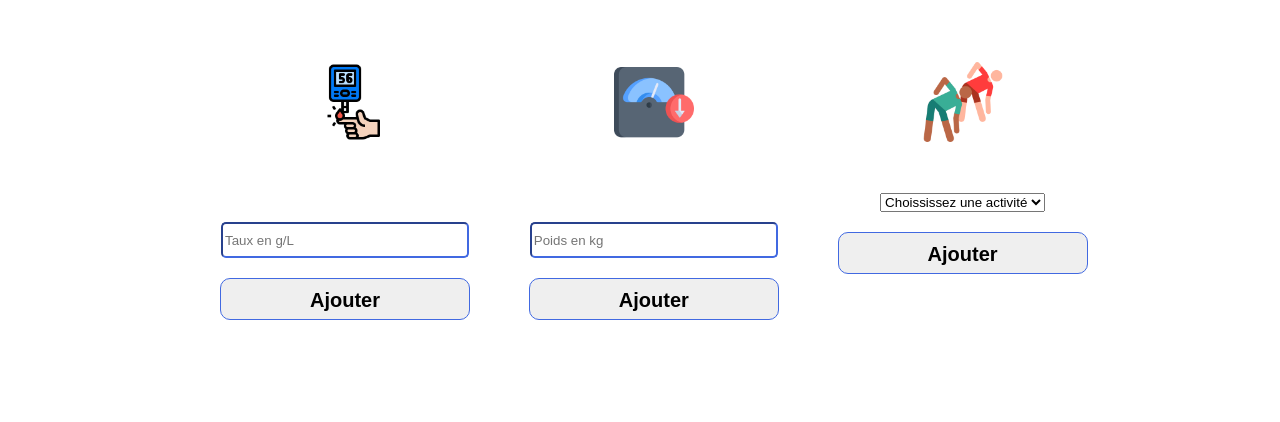
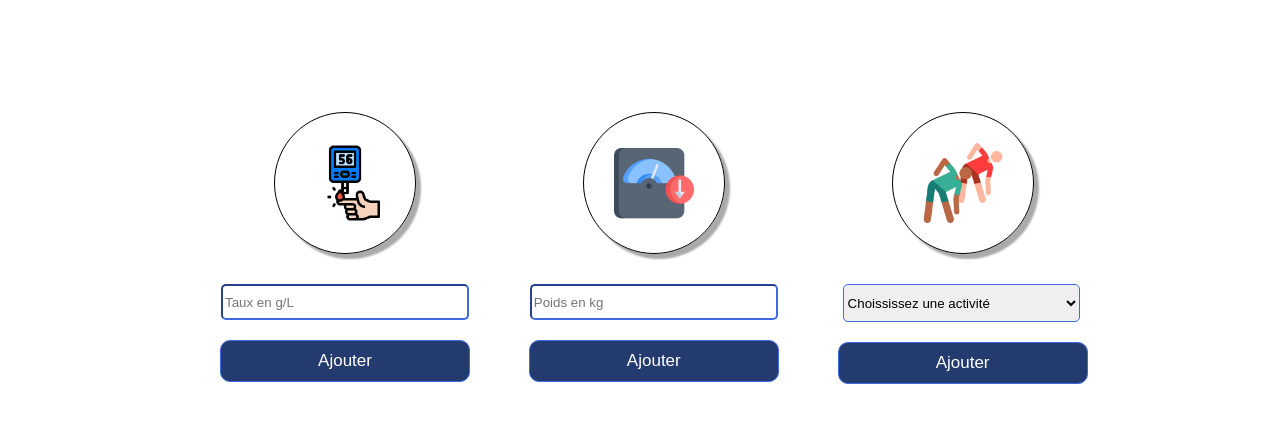
Before and after one commit to KNCY24/HygiaFhir, an Angular app: page /addParameters in a window 1280 px wide. Shown: the part 222-644 px from the top of the page. Built offline with nearby package versions, Linux system fonts and the light colour scheme; no server answers.

Commit message:
maj add parameters

```diff
--- a/src/app/add-parameters/add-parameters.component.html
+++ b/src/app/add-parameters/add-parameters.component.html
@@ -5,7 +5,11 @@
 
     <div class="menu">
         <div id="glycémie" class="property">
-            <img src="../assets/images/mes glycemies.png" />
+
+            <div class="image">
+                <img src="../assets/images/mes glycemies.png" />
+            </div>
+
             <form>
                 <input type="text" name="glycémie" [(ngModel)]=myGlycemie placeholder="Taux en g/L">
             </form>
@@ -13,7 +17,9 @@
         </div>
 
         <div id="poids" class="property">
-            <img src="../assets/images/balance-de-pesee.png" />
+            <div class="image">
+                <img src="../assets/images/balance-de-pesee.png" />
+            </div>
             <form>
                 <input type="text" name="poids" [(ngModel)]=myWeight placeholder="Poids en kg">
             </form>
@@ -21,14 +27,38 @@
         </div>
 
         <div id="activite" class="property">
-            <img src="../assets/images/gymnastique.png" />
+            <div class="image">
+                <img src="../assets/images/gymnastique.png" />
+            </div>
             <form>
-                <select [(ngModel)]="myActivity" name="activite" >
+                <select [(ngModel)]="myActivity" name="activite" id="activity">
                     <option value="">Choississez une activité</option>
+                    <option value="Aquagym">Aquagym</option>
+                    <option value="Boxe">Boxe</option>
+                    <option value="Course">Course</option>
+                    <option value="Danse">Danse</option>
+                    <option value="Équitation">Équitation</option>
+                    <option value="Équitation">Équitation</option>
+                    <option value="Football">Football</option>
+                    <option value="Golf">Golf</option>
+                    <option value="Handball">Handball</option>
+                    <option value="Ice Cross">Ice Cross</option>
+                    <option value="Judo">Judo</option>
+                    <option value="Karaté">Karaté</option>
+                    <option value="Lutte">Lutte</option>
                     <option value="Marche">Marche</option>
-                    <option value="Course">Course</option>
+                    <option value="Natation">Natation</option>
+                    <option value="Octathlon">Octathlon</option>
+                    <option value="Paddle">Paddle</option>
+                    <option value="Quad">Quad</option>
+                    <option value="Roller">Roller</option>
+                    <option value="Ski">Ski</option>
+                    <option value="Tennis">Tennis</option>
+                    <option value="Ultimate">Ultimate</option>
                     <option value="Vélo">Vélo</option>
-                    <option value="Natation">Natation</option>
+                    <option value="Waterpolo">Waterpolo</option>
+                    <option value="Yoga">Yoga</option>
+                    <option value="Zumba">Zumba</option>
                 </select>
             </form>
             <button (click)="addParameter('Activité')">Ajouter</button>
--- a/src/app/add-parameters/add-parameters.component.scss
+++ b/src/app/add-parameters/add-parameters.component.scss
@@ -1,6 +1,7 @@
 $blue:#4169E1;
 $blue-light:#abbff8;
 $light:#7a8183;
+$blue-night:#233B6E;
 
 @import url('https://fonts.googleapis.com/css2?family=Patrick+Hand&display=swap');
 
@@ -38,12 +39,9 @@ $light:#7a8183;
                 font-weight: bold;
             }
             img{
-                display : block;
-                position : relative;
+                width: 80px;
+                margin-right: auto;
                 margin-left: auto;
-                margin-right: auto;
-                width: 80px;
-                bottom : 50px;
             }
             h2{
                 position : relative;
@@ -70,7 +68,7 @@ $light:#7a8183;
                 min-height: 30px;
             }
 
-            #id-activite{
+            #activity{
                 margin-top:30px;
                 border-radius: 5px;
                 border-color: $blue;
@@ -79,20 +77,31 @@ $light:#7a8183;
                 max-width: 99%;
                 min-height: 30px;
             }
+            .image{
+                border: 1px solid black;
+                border-radius: 50%;
+                width:140px;
+                height:140px;
+                box-shadow: 5px 5px 2px #aaa;
+                display: flex;
+                align-items: center;
+                text-align: center;
+            }
         }
     }
 
 
     button{
         border: 1px solid $blue;
+        background-color: $blue-night;
+        color : white;
         width: 250px;
         height: 30px;
         margin-top: 20px;
         border-radius: 10px;
         align-items: center;
         padding: 10px 10px 30px 10px;
-        font-size: 20px;
-        font-weight: bold;
+        font-size: 17px;
         &:hover{
             color:$light;
             cursor: pointer;
--- a/src/app/add-parameters/add-parameters.component.ts
+++ b/src/app/add-parameters/add-parameters.component.ts
@@ -45,6 +45,9 @@ export class AddParametersComponent implements OnInit {
     this.service.putParameters(this.parameters).subscribe(
       data=>{
         this.parameters=data;
+        this.myGlycemie="";
+        this.myWeight= "";
+        this.myActivity="";
       }
     );
   }
```
